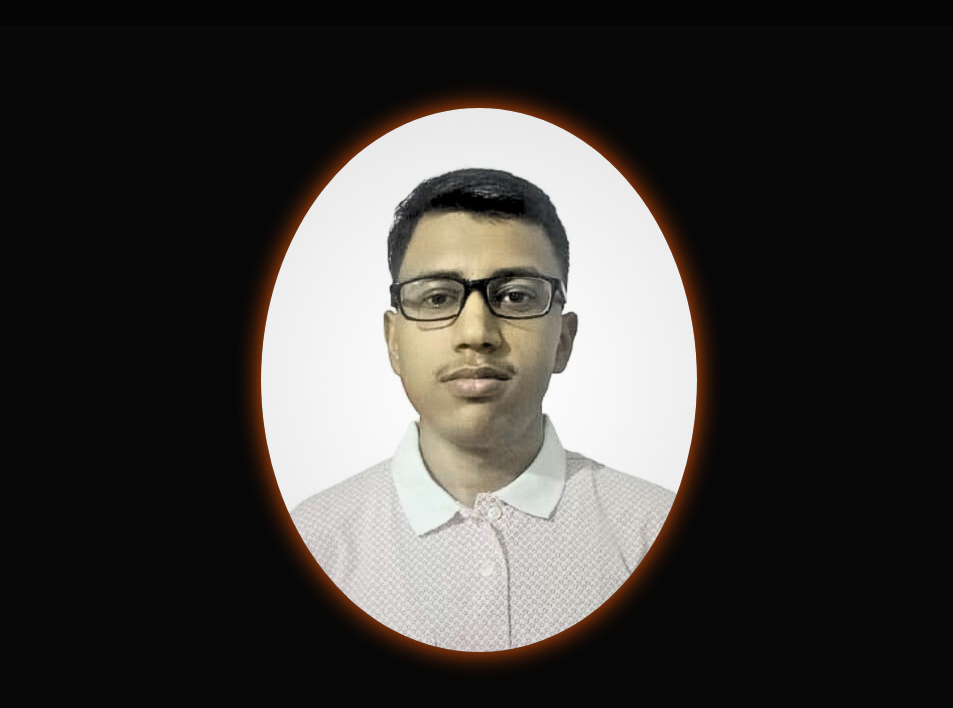
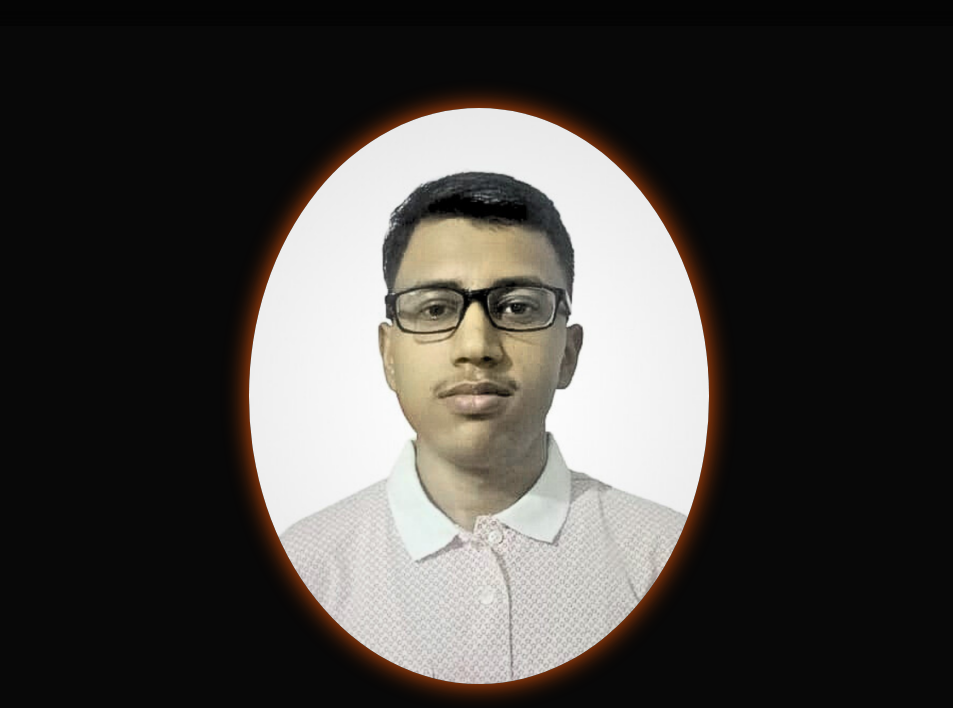
Before and after one commit to MulayShreyas/Portfolio, a plain HTML site: page index.html in a window 1280 px wide. Shown: the part 65-773 px from the top of the page, without its empty margins (161-1114 px from the left). Drawn offline with nearby package versions, Linux system fonts and the light colour scheme.

Commit message:
Update style.css

```diff
--- a/style.css
+++ b/style.css
@@ -136,7 +136,7 @@
   .home-img img{
     position: relative;
     top: 3rem;
-    width: 34vw;
+    width: 36vw;
     border-radius: 50%;
     box-shadow: 0 0 25px var(--main-color);
     transition: 0.4s ease-in-out;
```
